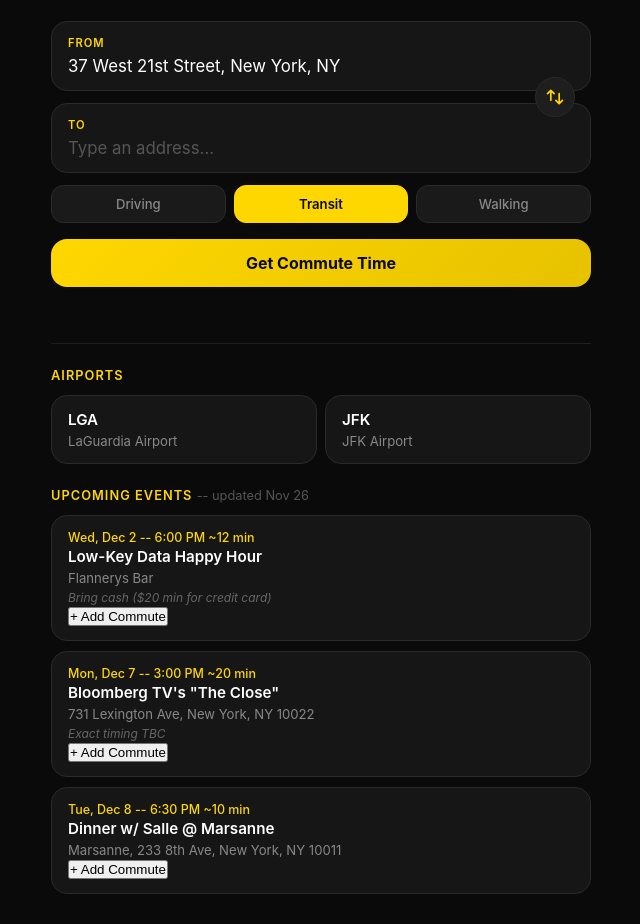
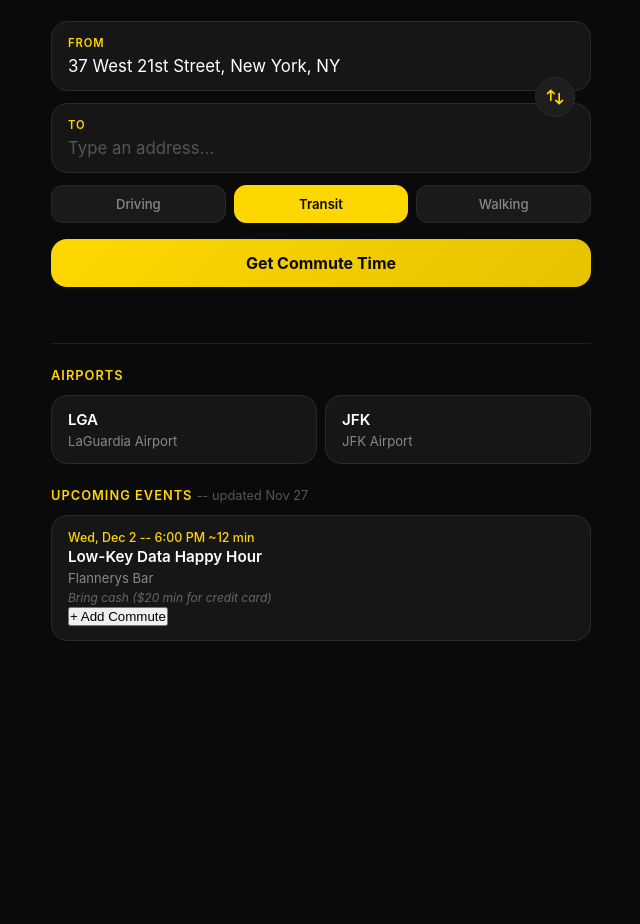
Before and after one commit to mavvie-droid/commute-calculator, a plain HTML site: page index.html in a window 1280 px wide. Shown: the part 72-996 px from the top of the page, without its empty margins (319-959 px from the left). After the commit the page ends 800 px from the top, so only its background shows below. Drawn offline with Linux system fonts and the light colour scheme.

Commit message:
Refresh events 2026-11-27
Co-Authored-By: Claude Sonnet 4.6 <noreply@anthropic.com>
Claude-Session: https://claude.ai/code/session_01YDown4CcmVgip42yXUQH4s

```diff
--- a/index.html
+++ b/index.html
@@ -279,7 +279,7 @@
     </a>
   </div>
 
-  <p class="section-title">Upcoming Events <span style="color:#555; font-weight:400; text-transform:none; letter-spacing:0;">-- updated Nov 26</span></p>
+  <p class="section-title">Upcoming Events <span style="color:#555; font-weight:400; text-transform:none; letter-spacing:0;">-- updated Nov 27</span></p>
 
   <!-- EVENTS_START -->
   <a class="event-card cat-social" data-start="2026-12-02T18:00:00" data-end="2026-12-02T20:00:00" data-address="Flannerys Bar" onclick="openEvent('Flannerys Bar')">
@@ -287,19 +287,6 @@
     <div class="event-name">Low-Key Data Happy Hour</div>
     <div class="event-address">Flannerys Bar</div>
     <div class="event-note">Bring cash ($20 min for credit card)</div>
-    <button class="commute-btn" onclick="event.stopPropagation(); addCommute(this)">+ Add Commute</button>
-  </a>
-  <a class="event-card cat-work" data-start="2026-12-07T15:00:00" data-end="2026-12-07T17:00:00" data-address="731 Lexington Ave, New York, NY 10022" onclick="openEvent('731 Lexington Ave, New York, NY 10022')">
-    <div class="event-date">Mon, Dec 7 -- 3:00 PM <span class="eta-badge">~20 min</span></div>
-    <div class="event-name">Bloomberg TV's "The Close"</div>
-    <div class="event-address">731 Lexington Ave, New York, NY 10022</div>
-    <div class="event-note">Exact timing TBC</div>
-    <button class="commute-btn" onclick="event.stopPropagation(); addCommute(this)">+ Add Commute</button>
-  </a>
-  <a class="event-card cat-social" data-start="2026-12-08T18:30:00" data-end="2026-12-08T20:30:00" data-address="Marsanne, 233 8th Ave, New York, NY 10011" onclick="openEvent('Marsanne, 233 8th Ave, New York, NY 10011')">
-    <div class="event-date">Tue, Dec 8 -- 6:30 PM <span class="eta-badge">~10 min</span></div>
-    <div class="event-name">Dinner w/ Salle @ Marsanne</div>
-    <div class="event-address">Marsanne, 233 8th Ave, New York, NY 10011</div>
     <button class="commute-btn" onclick="event.stopPropagation(); addCommute(this)">+ Add Commute</button>
   </a>
   <!-- EVENTS_END -->
```
